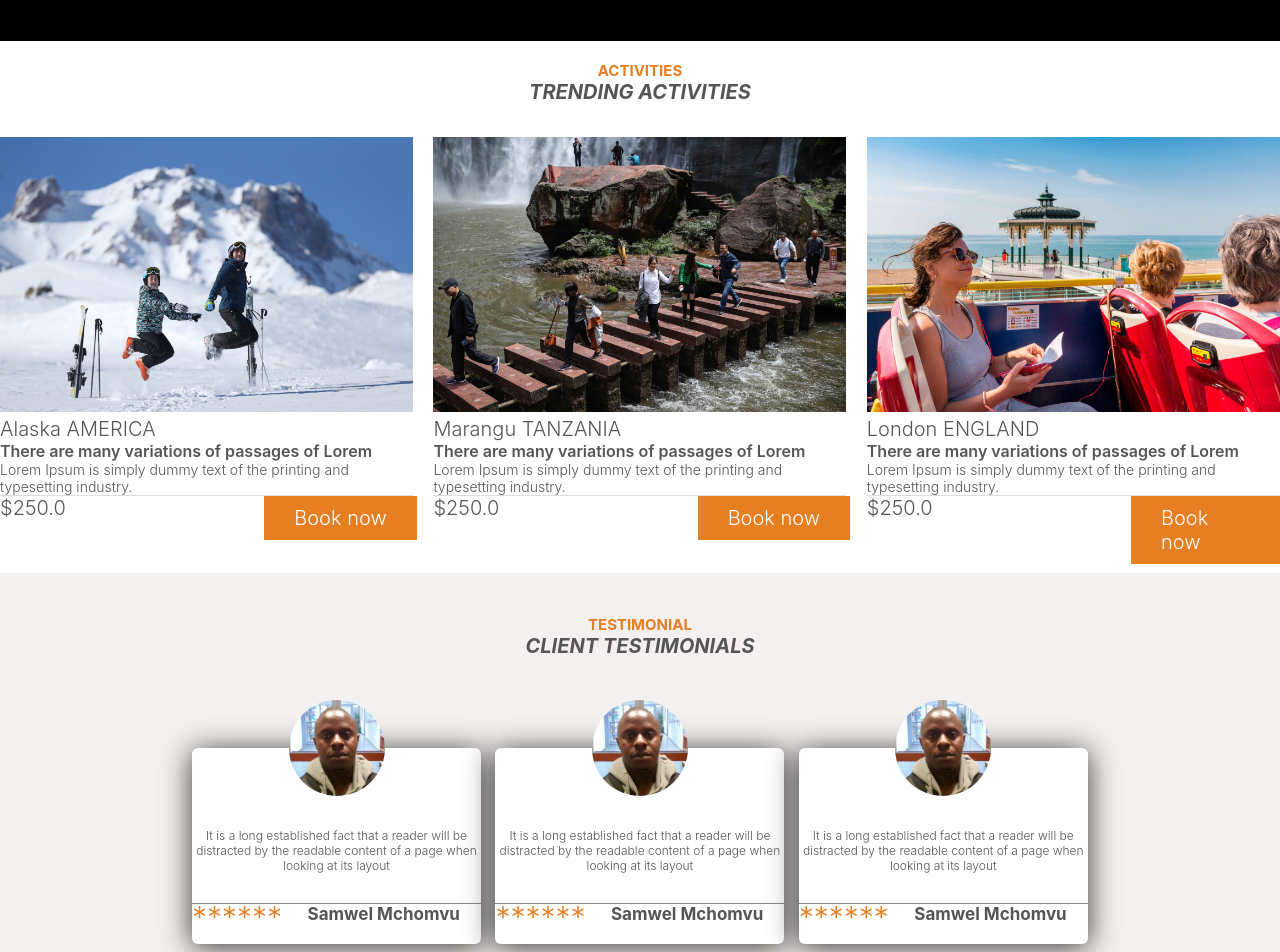
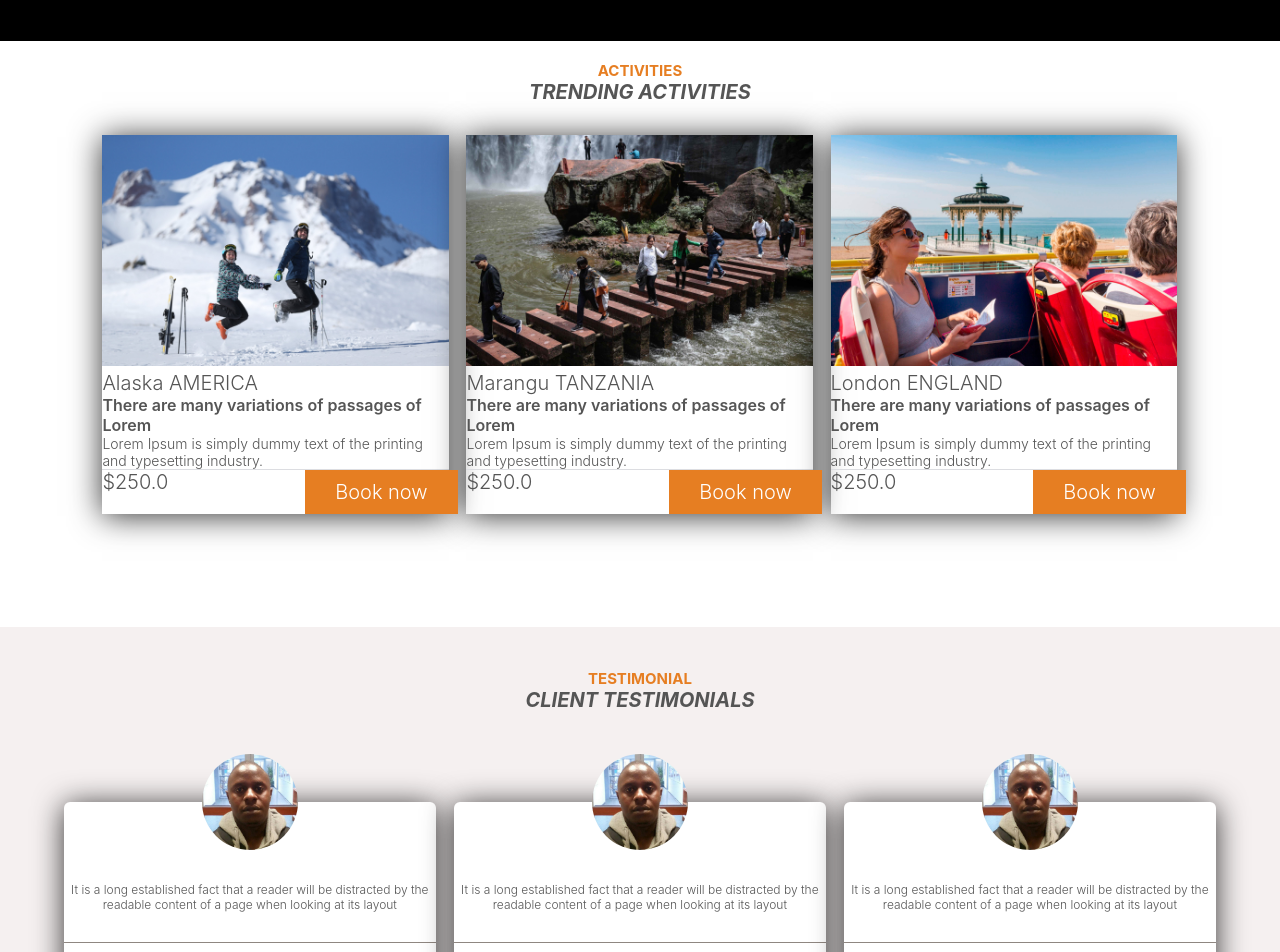
Before and after one commit to mchomvus4/project02, a React (Create React App) app: page / in a window 1280 px wide. Shown: the part 1600-2552 px from the top of the page. Built offline with nearby package versions, Linux system fonts and the light colour scheme.

Commit message:
file updated

```diff
--- a/src/components/Activities/Activity.css
+++ b/src/components/Activities/Activity.css
@@ -17,17 +17,24 @@
     width: 100%;
 }
 .bg-card{
-    background-color: #fff;
+    box-shadow: 0 2px 30px rgba(0, 0,0, .8);
+    padding-bottom: 20px;
 
 }
+.card-section{
+            margin: 8%;
+            margin-top: 0px;
+    }
 .btn-btn-activity{
-    display: inline-block;
+
     padding: 10px 30px;
     text-decoration: none;
     background-color: #e67e22;
     color: #fff;
-    margin-left: 15.5%;
+    margin-left: 10.7%;
     position: absolute;
+
+
 
 }
 .booking{
--- a/src/components/Testimonial/Testimonial.css
+++ b/src/components/Testimonial/Testimonial.css
@@ -51,16 +51,16 @@
     color: #e67e22;
     font-size: 30px;
     position: absolute;
-    margin-top: -45px;
+    margin-top: -30px;
 }
 .name{
-    margin-top: -40px;
+    margin-top: -30px;
     margin-left: 40%;
     font-size: 17px;
 
 }
 .card-main{
-    width: 70%;
+    width: 90%;
 }
 .testimonial-section{
     background-color:#f5f0f0;
```
